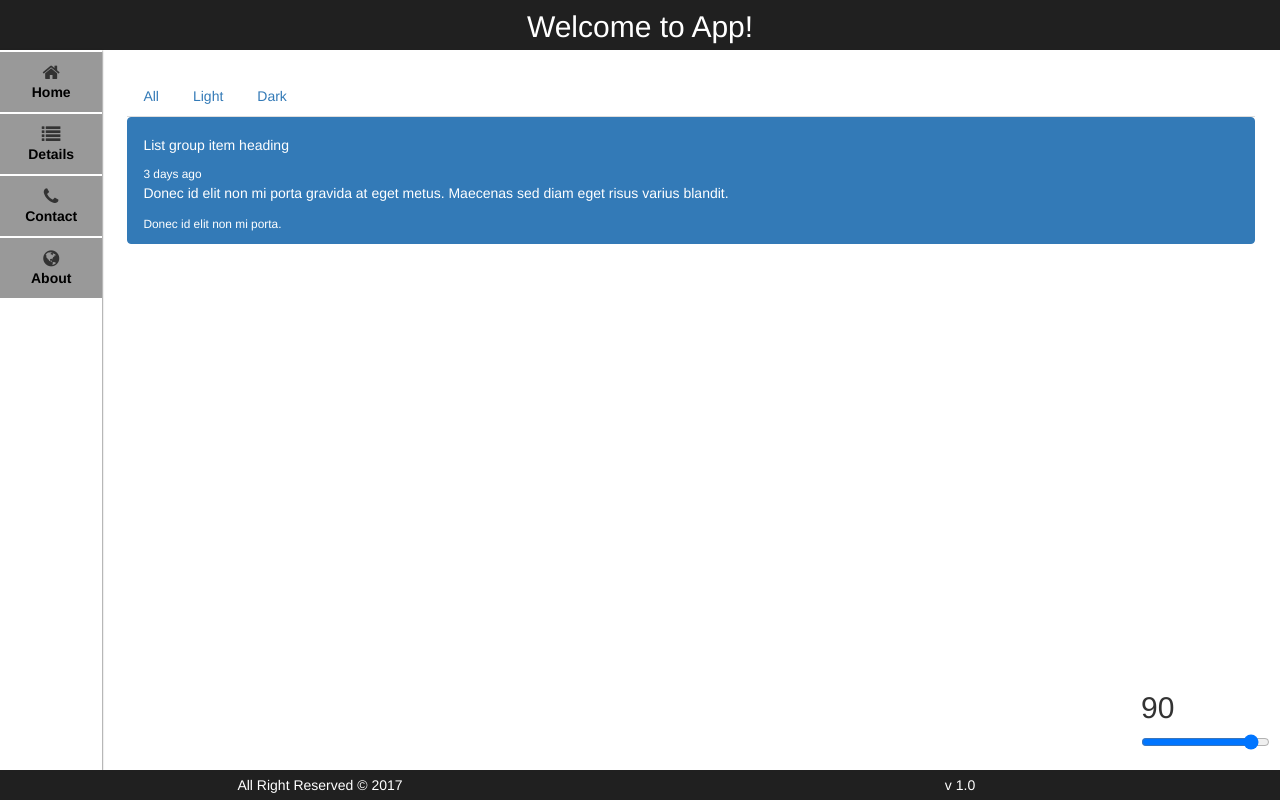
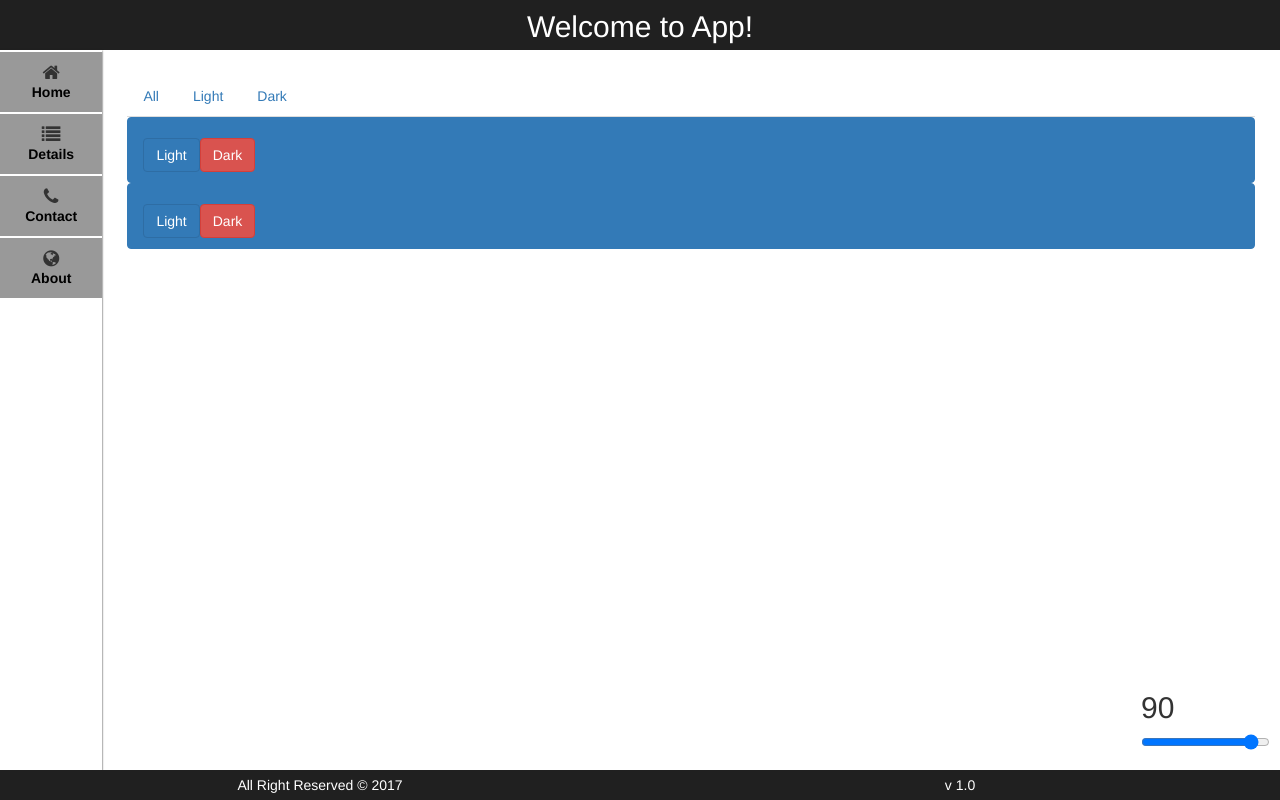
Before and after one commit to sakib042/angular, an Angular app: page / in a window 1280 px wide. Built offline with nearby package versions, Linux system fonts and the light colour scheme.

Commit message:
update from home

```diff
--- a/src/app/item/item.component.html
+++ b/src/app/item/item.component.html
@@ -1,8 +1,9 @@
 <a href="#" class="list-group-item list-group-item-action flex-column align-items-start active">
     <div class="d-flex w-100 justify-content-between">
-        <h5 class="mb-1">List group item heading</h5>
-        <small>3 days ago</small>
+        <h5 class="mb-1">{{name}}</h5>
+        <div>
+        	<button class="btn btn-primary">Light</button>
+        	<button class="btn btn-danger">Dark</button>
+        </div>
     </div>
-    <p class="mb-1">Donec id elit non mi porta gravida at eget metus. Maecenas sed diam eget risus varius blandit.</p>
-    <small>Donec id elit non mi porta.</small>
 </a>
--- a/src/app/item/item.component.ts
+++ b/src/app/item/item.component.ts
@@ -7,6 +7,8 @@ import { Component, OnInit } from '@angular/core';
 })
 export class ItemComponent implements OnInit {
 
+  characters;
+
   constructor() { }
 
   ngOnInit() {
--- a/src/app/list/list.component.html
+++ b/src/app/list/list.component.html
@@ -1,3 +1,3 @@
 <div class="list-group">
-    <app-item></app-item>
+    <app-item *ngFor="let char of characters"></app-item>
 </div>
```
